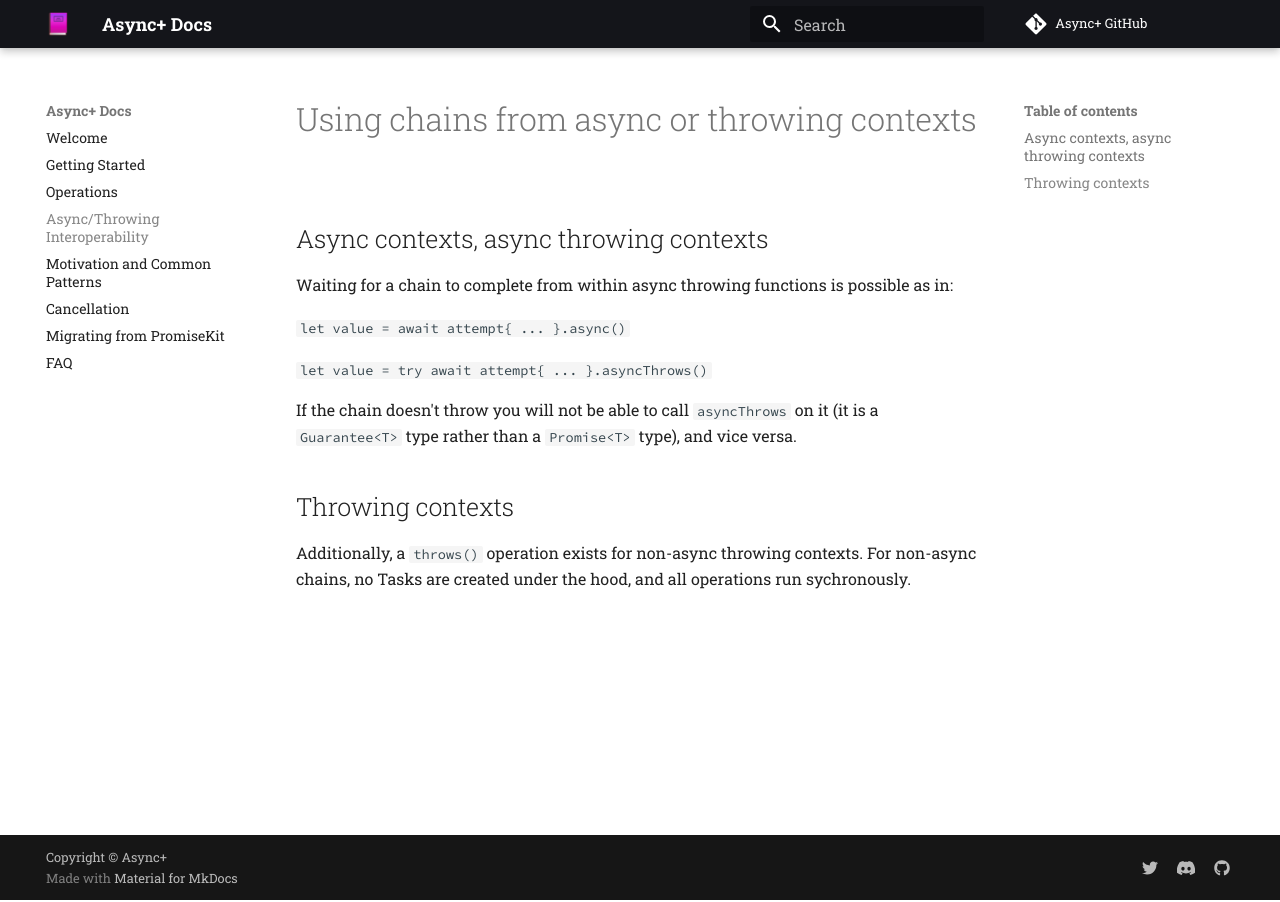
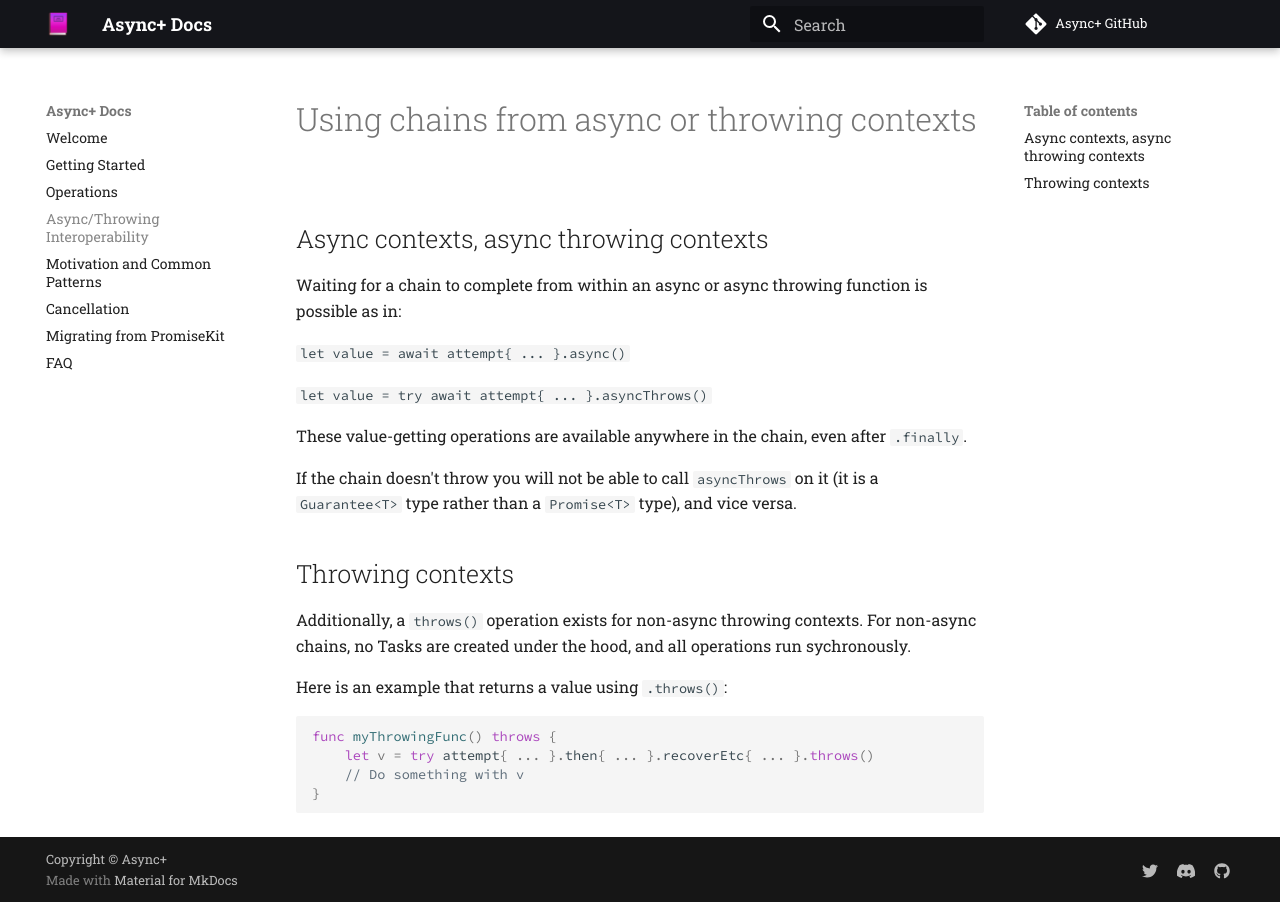
Before and after one commit to async-plus/docs, an MkDocs documentation site: the page built from docs/async-or-throwing-contexts.md, in a window 1280 px wide. Built offline with MkDocs 1.6.1 and Material for MkDocs 9.7.7, drawn with Linux system fonts in a browser that asks for light colours; comment, search, counter and statistics services are not loaded.

Commit message:
Update async-or-throwing-contexts.md

````diff
--- a/docs/async-or-throwing-contexts.md
+++ b/docs/async-or-throwing-contexts.md
@@ -2,14 +2,25 @@
 
 ## Async contexts, async throwing contexts
 
-Waiting for a chain to complete from within async throwing functions is possible as in:
+Waiting for a chain to complete from within an async or async throwing function is possible as in:
 
 `let value = await attempt{ ... }.async()`
 
 `let value = try await attempt{ ... }.asyncThrows()`
+
+These value-getting operations are available anywhere in the chain, even after `.finally`.
 
 If the chain doesn't throw you will not be able to call `asyncThrows` on it (it is a `Guarantee<T>` type rather than a `Promise<T>` type), and vice versa.
 
 ## Throwing contexts
 
 Additionally, a `throws()` operation exists for non-async throwing contexts.  For non-async chains, no Tasks are created under the hood, and all operations run sychronously.
+
+Here is an example that returns a value using `.throws()`:
+
+```swift
+func myThrowingFunc() throws {
+    let v = try attempt{ ... }.then{ ... }.recoverEtc{ ... }.throws()
+    // Do something with v
+}
+```
````
